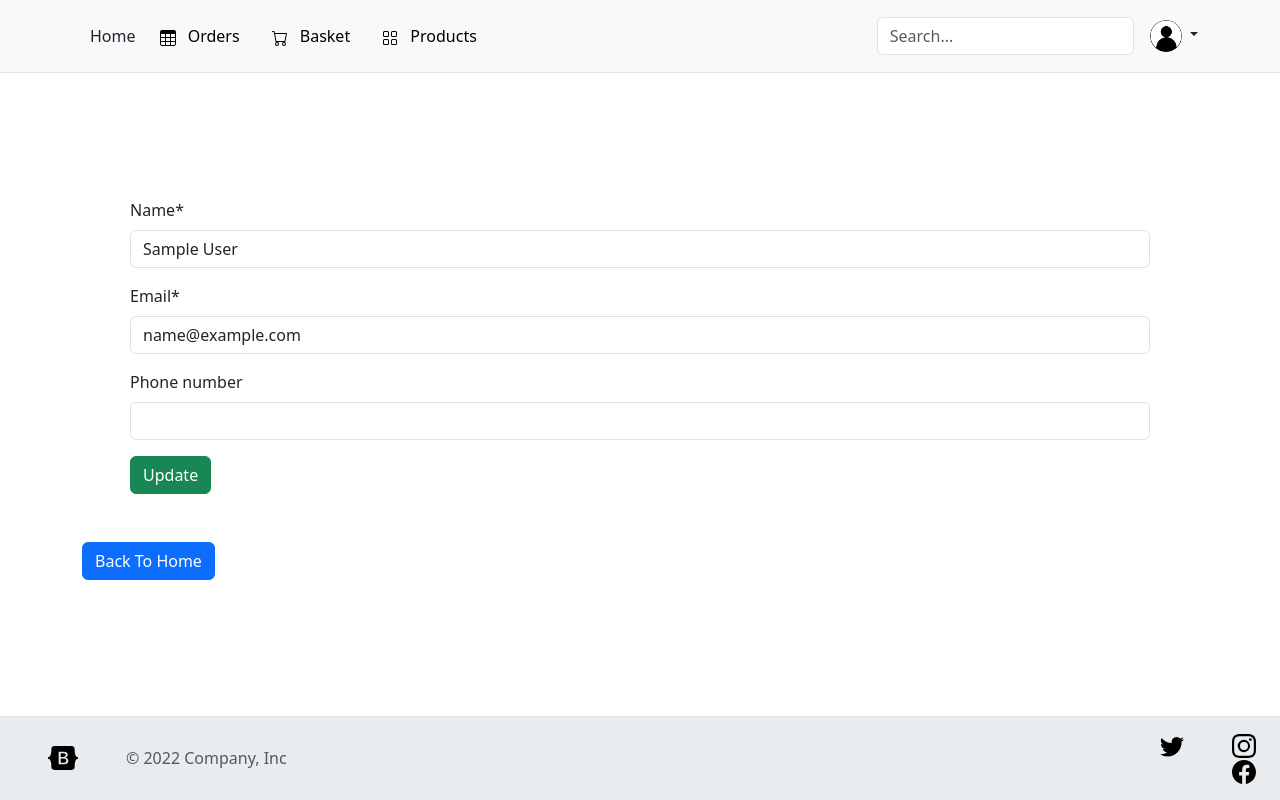
After one commit to erfanfs10/Django-Online-Shop, a Django app: page /account/profile/ in a window 1280 px wide. The commit adds this page. Run offline with Django 4.2, Linux system fonts and the light colour scheme; the visitor is signed in with stand-in values (Sample User, id 1); some libraries are stand-ins or nearby versions.

Commit message:
change profile added

```diff
--- a/account/forms.py
+++ b/account/forms.py
@@ -1,5 +1,7 @@
 from django.contrib.auth.forms import UserCreationForm
 from .models import CustomUser
+from django import forms
+from django.core.exceptions import ValidationError
 
 
 class CustomUserCreationForm(UserCreationForm):
@@ -7,3 +9,21 @@ class CustomUserCreationForm(UserCreationForm):
     class Meta:
         model = CustomUser
         fields = ("name", "email", "password1", "password2")
+
+
+class ProfileForm(forms.ModelForm):
+    class Meta:
+        model = CustomUser
+        fields = ("name", "email", "phone_number")
+
+    #validate phone number
+    def clean_phone_number(self):
+        phone_number = self.cleaned_data["phone_number"]
+        try:
+            int(phone_number)
+        except ValueError:
+            self.errors['phone_number'] = ['The Phone Number Is Not Valid! ']
+            return phone_number
+        if phone_number[0:2] != "09" or len(phone_number) < 11:
+            self.errors['phone_number'] = ['The Phone Number Is Not Valid! ']
+        return phone_number
--- a/account/models.py
+++ b/account/models.py
@@ -8,7 +8,7 @@ class CustomUser(AbstractBaseUser, PermissionsMixin):
 
     name = models.CharField(max_length=50)
     email = models.EmailField(unique=True)
-    phone_number = models.CharField(max_length=12, unique=True, null=True, blank=True)
+    phone_number = models.CharField(max_length=11, unique=True, null=True, blank=True)
 
     is_staff = models.BooleanField(default=False)
     is_active = models.BooleanField(default=True)
--- a/account/urls.py
+++ b/account/urls.py
@@ -1,5 +1,5 @@
 from django.urls import path
-from .views import login_view, logout_view, register_view
+from .views import login_view, logout_view, register_view, profile
 from django.contrib.auth import views as auth_views
 
 
@@ -8,7 +8,10 @@ urlpatterns = [
     path("login/", login_view, name="login"),
     path("logout/", logout_view, name="logout"),
     path("register/", register_view, name="register"),
-     path('password_reset/',
+
+    path("profile/", profile, name="profile"),
+
+    path('password_reset/',
           auth_views.PasswordResetView.as_view(template_name='authentication/password_reset.html'),
             name='password_reset'
             ),
--- a/account/views.py
+++ b/account/views.py
@@ -2,7 +2,8 @@ from django.shortcuts import render
 from django.contrib.auth import login, logout, authenticate
 from django.shortcuts import redirect
 from django.contrib import messages
-from .forms import CustomUserCreationForm
+from .forms import CustomUserCreationForm, ProfileForm
+from django.contrib.auth.decorators import login_required
 
 
 def login_view(request):
@@ -51,3 +52,20 @@ def register_view(request):
         return render(request, "account/register.html", {"form": form})
 
     return render(request, "account/register.html", context)
+
+
+@login_required
+def profile(request):
+
+    if request.method == "POST":
+        form = ProfileForm(request.POST, instance=request.user)
+        if form.is_valid():
+            form.save()
+            return redirect('home')
+        form = ProfileForm(request.POST, instance=request.user)
+
+    else:
+        form = ProfileForm(instance=request.user)
+        return render(request, "account/profile.html", {"form": form})
+
+    return render(request, "account/profile.html", {"form": form})
--- /dev/null
+++ b/templates/account/profile.html
@@ -0,0 +1,21 @@
+{% extends 'base.html' %}
+{% load crispy_forms_tags %}
+
+
+{% block content %}
+{% include 'navbar.html' %}
+
+    <div class="w-auto p-5">
+        <form method="post" action="{% url 'profile' %}" >
+
+            {% csrf_token %}
+            {{form | crispy}}
+
+            <button type="submit" class="btn btn-success">Update</button>
+
+        </form>
+    </div>
+    <a class="btn btn-primary" href="{% url 'home'  %}">Back To Home</a>
+
+{% include 'footer.html' %}
+{% endblock %}
--- a/templates/navbar.html
+++ b/templates/navbar.html
@@ -51,9 +51,9 @@
         <ul class="dropdown-menu text-small">
           <li><h6>Welcome {{user.name}}</h6></li>
           <li><hr class="dropdown-divider"></li>
+          <li><a class="dropdown-item" href="{% url 'profile' %}">Your Profile</a></li>
+          <li><a class="dropdown-item" href="{% url 'address-view' %}">Your Address</a></li>
           <li><a class="dropdown-item" href="#">Your Rating</a></li>
-          <li><a class="dropdown-item" href="{% url 'address-view' %}">Your Address</a></li>
-          <li><a class="dropdown-item" href="#">Your Profile</a></li>
           <li><hr class="dropdown-divider"></li>
           <li><a class="dropdown-item" href="{% url 'logout' %}">Logout</a></li>
         </ul>
```
Also changed, not shown: account/migrations/0002_alter_customuser_phone_number.py (added).
